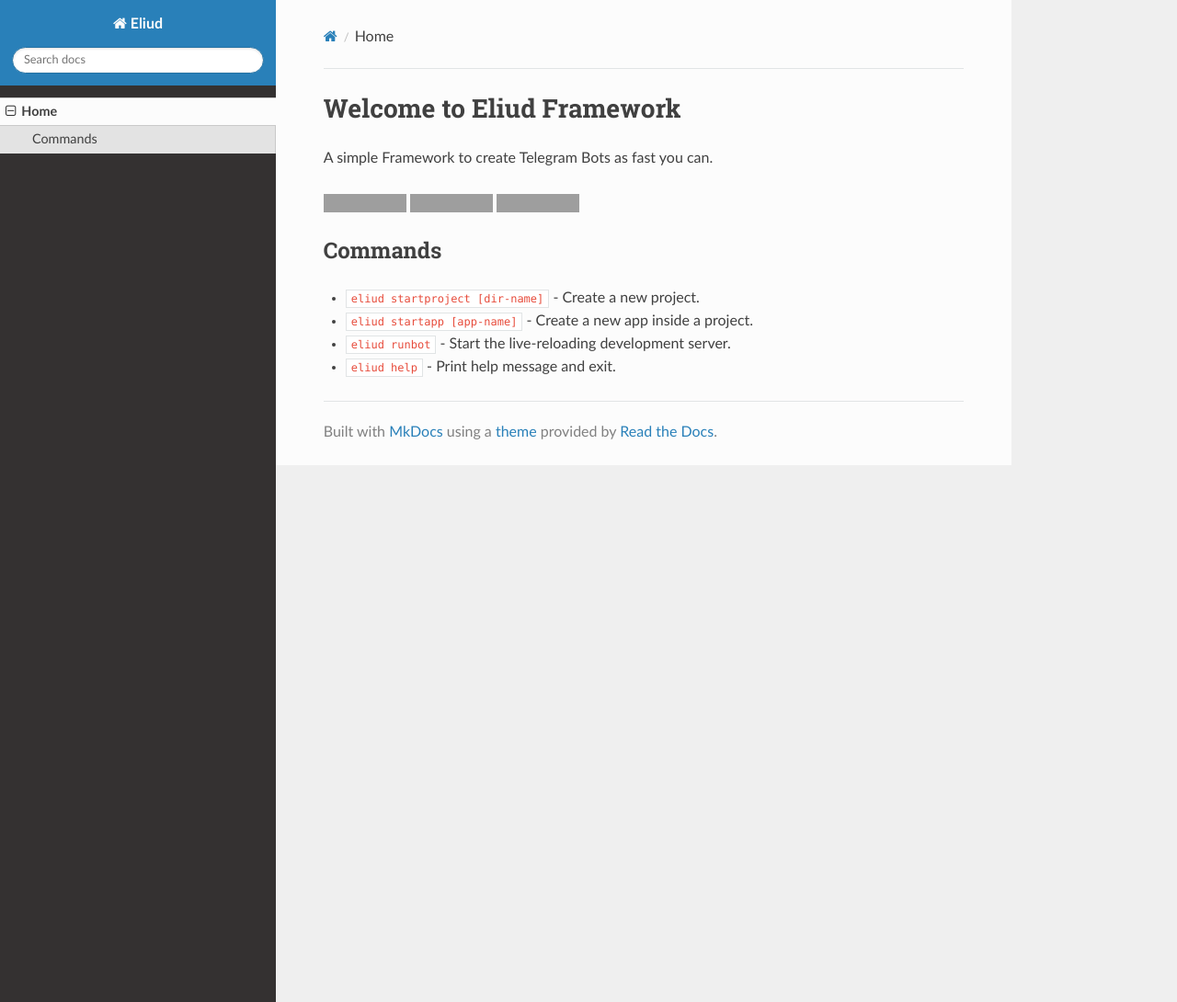
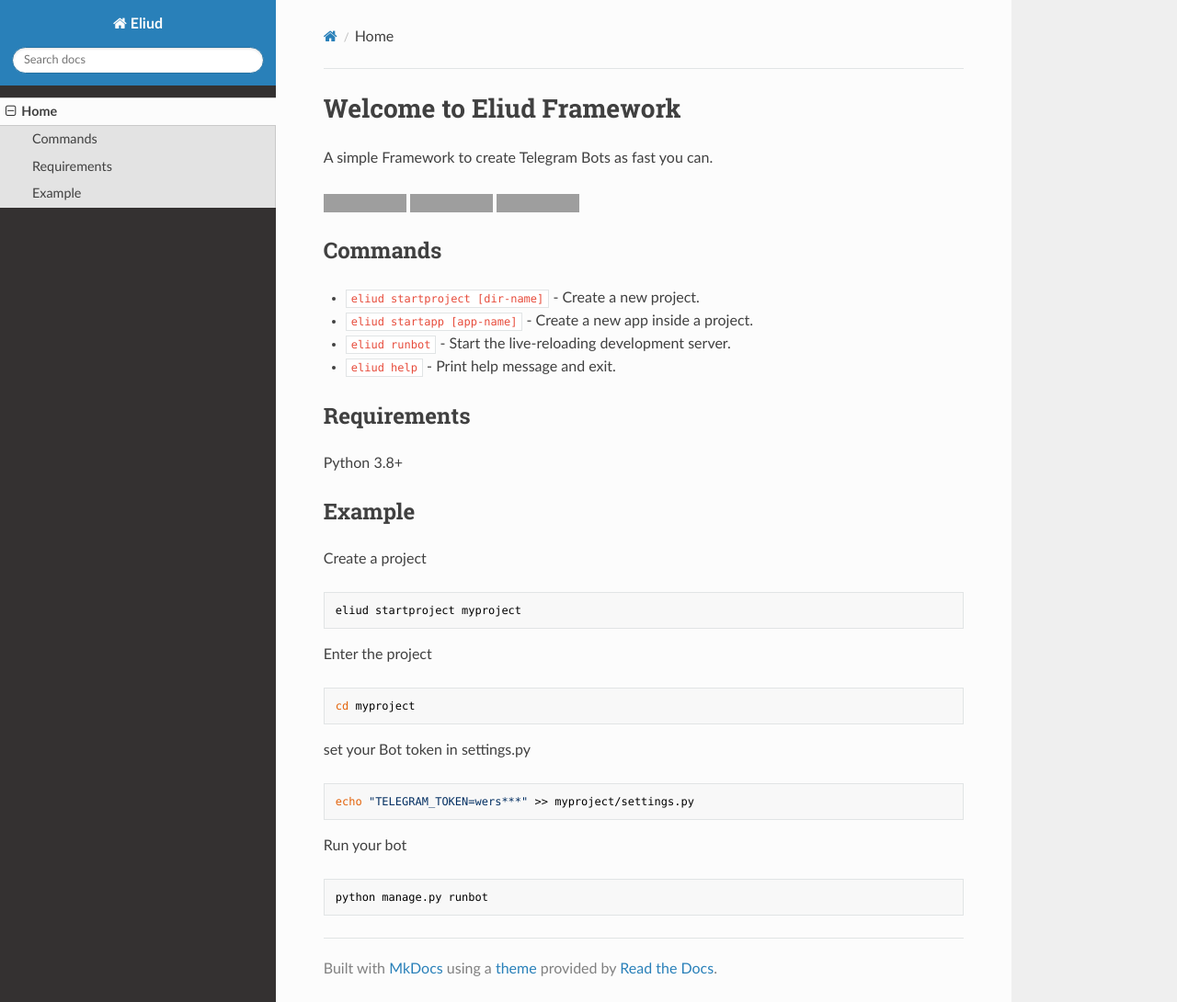
Before and after one commit to ragnarok22/eliud, an MkDocs documentation site: the page built from docs/index.md, in a window 1280 px wide and 1090 px high. Shown: the whole window at 92% size. Built offline with MkDocs 1.6.1, drawn with Linux system fonts in a browser that asks for light colours; nearby versions of some CDN libraries; grey boxes are pictures that could not be loaded.

Commit message:
docs: add requirements and example

```diff
--- a/docs/index.md
+++ b/docs/index.md
@@ -12,3 +12,25 @@
 * `eliud startapp [app-name]` - Create a new app inside a project.
 * `eliud runbot` - Start the live-reloading development server.
 * `eliud help` - Print help message and exit.
+
+
+## Requirements
+
+Python 3.8+
+
+## Example
+Create a project
+
+    eliud startproject myproject
+
+Enter the project
+
+    cd myproject
+
+set your Bot token in settings.py
+
+    echo "TELEGRAM_TOKEN=wers***" >> myproject/settings.py
+
+Run your bot
+
+    python manage.py runbot
```
